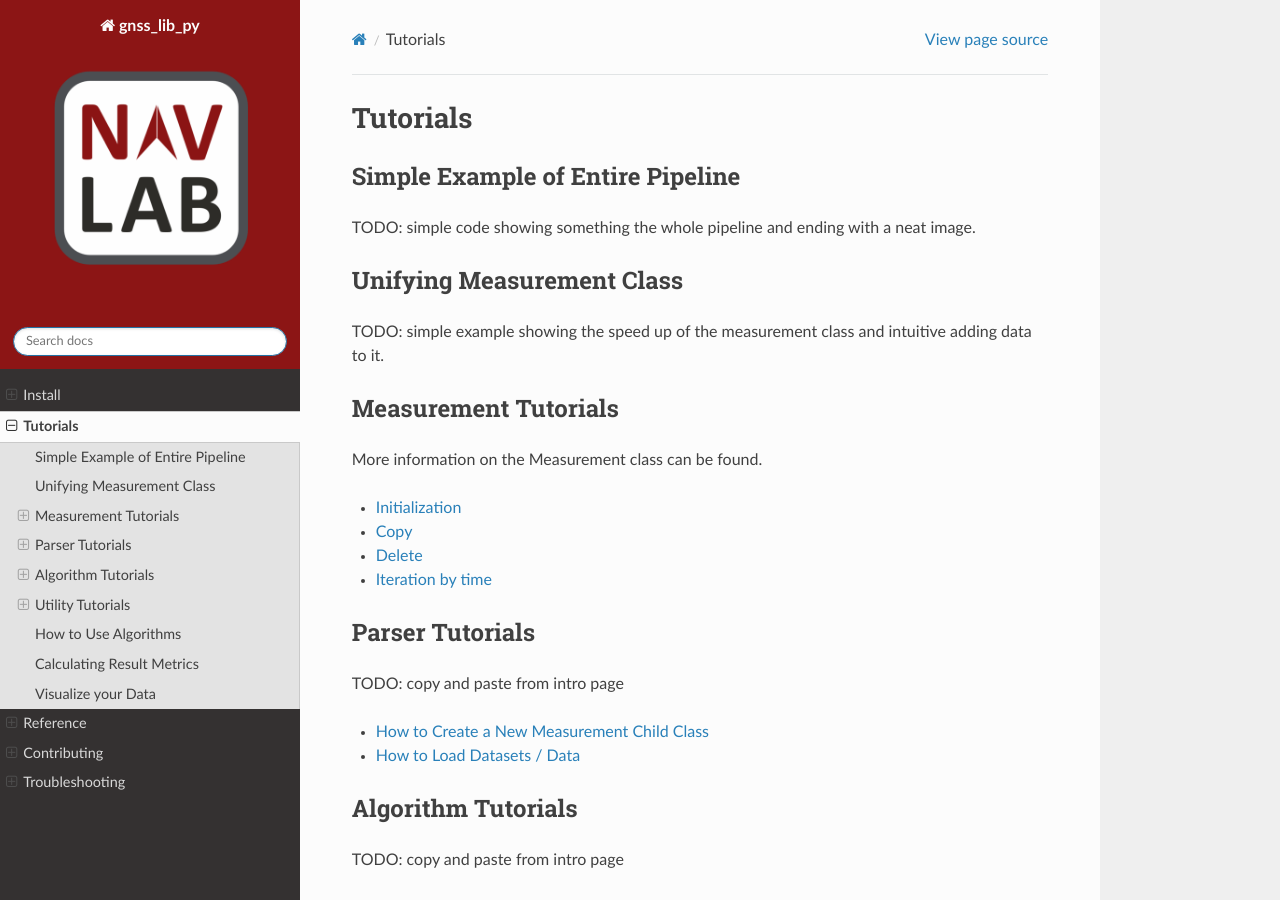
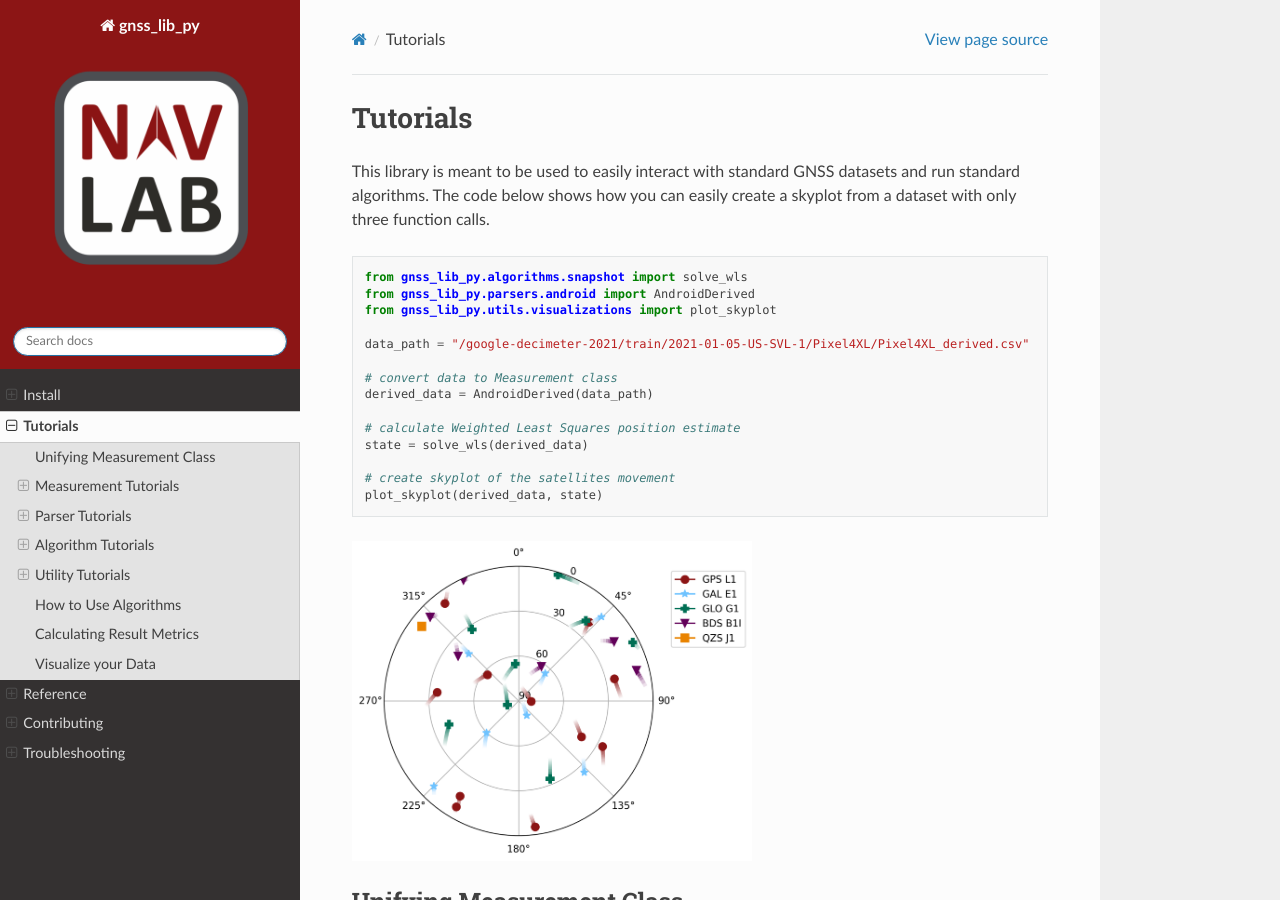
Before and after one commit to Stanford-NavLab/gnss_lib_py, a Sphinx documentation site: the page built from docs/source/tutorials/tutorials.rst, in a window 1280 px wide and 900 px high. Built offline with Sphinx 7.4.7 and the Read the Docs theme 2.0.0, drawn with Linux system fonts in a browser that asks for light colours.

Commit message:
add skyplot and basics tutorial

```diff
--- a/docs/source/conf.py
+++ b/docs/source/conf.py
@@ -91,7 +91,7 @@ html_theme_options = {
 
 }
 
-html_logo = "nav_lab_logo.png"
+html_logo = "img/nav_lab_logo.png"
 
 # document __init__ methods
 autoclass_content = 'both'
--- a/docs/source/index.rst
+++ b/docs/source/index.rst
@@ -16,6 +16,10 @@ prototype, implement, and visualize GNSS algorithms.
 algorithms can be easily exchanged for each other and extendable in
 facilitating user-specific extensions of existing implementations.
 
+.. image:: img/skyplot.png
+  :width: 400
+  :alt: skyplot of GNSS movement over time
+
 The data parers in the :code:`parsers` directory allow for loading
 GNSS data from the following sources into the
 :code:`gnss_lib_py`'s unifying :code:`Measurement` class:
@@ -23,7 +27,7 @@ GNSS data from the following sources into the
     * rinex
     * nmea
     * sp3
-    * `Google Android Derived Dataset <https://www.kaggle.com/c/google-smartphone-decimeter-challenge>`__
+    * `2021 Google Android Derived Dataset <https://www.kaggle.com/c/google-smartphone-decimeter-challenge>`__
 
 The following algorithms are implemented in the :code:`algorithms`
 directory and work by passing in a :code:`Measurement` class.
--- a/docs/source/tutorials/tutorials.rst
+++ b/docs/source/tutorials/tutorials.rst
@@ -4,11 +4,31 @@ Tutorials
 =========
 
 
-Simple Example of Entire Pipeline
----------------------------------
-TODO: simple code showing something the whole pipeline and ending
-with a neat image.
+This library is meant to be used to easily interact with standard
+GNSS datasets and run standard algorithms.
+The code below shows how you can easily create a skyplot from a dataset
+with only three function calls.
 
+.. code-block:: python
+
+    from gnss_lib_py.algorithms.snapshot import solve_wls
+    from gnss_lib_py.parsers.android import AndroidDerived
+    from gnss_lib_py.utils.visualizations import plot_skyplot
+
+    data_path = "/google-decimeter-2021/train/2021-01-05-US-SVL-1/Pixel4XL/Pixel4XL_derived.csv"
+
+    # convert data to Measurement class
+    derived_data = AndroidDerived(data_path)
+
+    # calculate Weighted Least Squares position estimate
+    state = solve_wls(derived_data)
+
+    # create skyplot of the satellites movement
+    plot_skyplot(derived_data, state)
+
+.. image:: ../img/skyplot.png
+  :width: 400
+  :alt: skyplot of GNSS movement over time
 
 Unifying Measurement Class
 --------------------------
```
Also changed, not shown: docs/source/img/nav_lab_logo.png (renamed from docs/source/nav_lab_logo.png), docs/source/img/skyplot.png (added).
